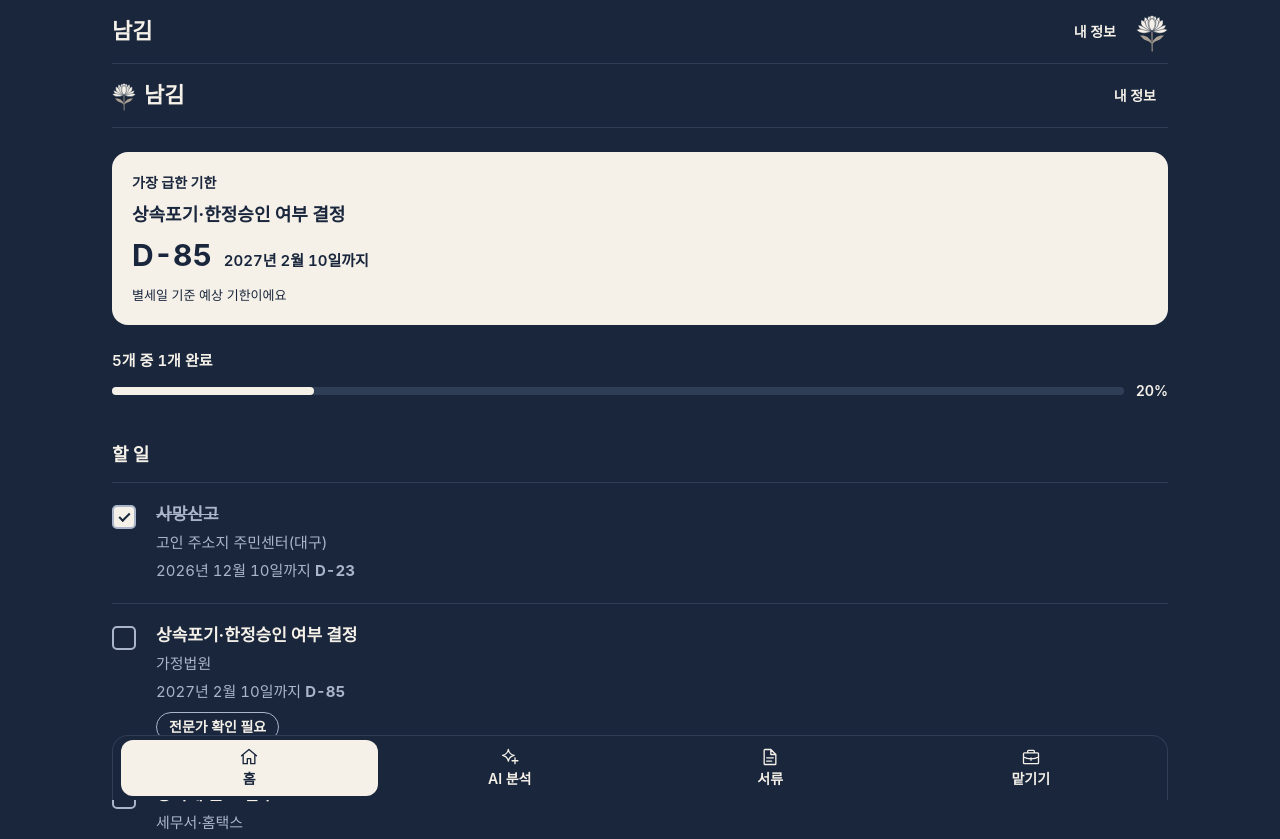
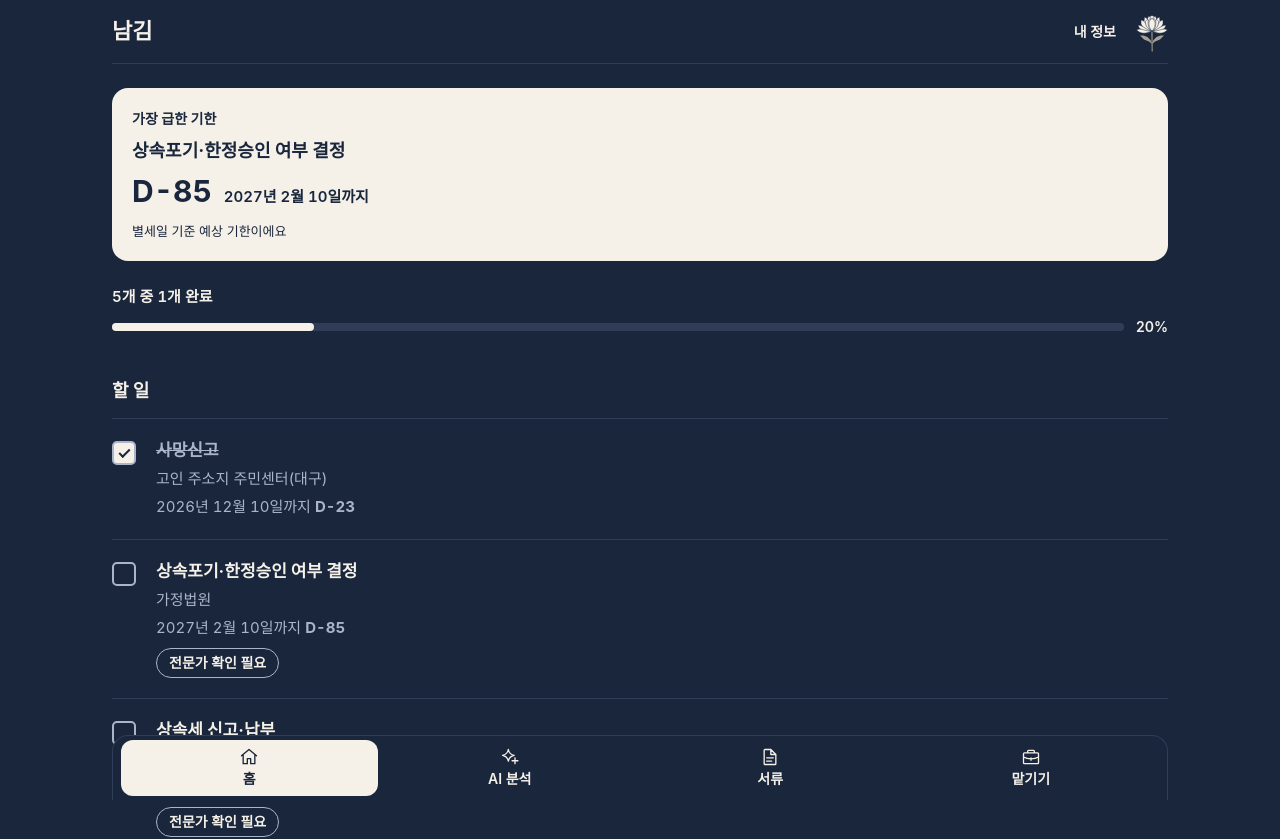
Before and after one commit to chung1yejun/AIrevolution, a Next.js app: page /home in a window 1280 px wide. Shown: the top 839 px of the page. Built offline with nearby package versions, Linux system fonts and the light colour scheme; a web font is replaced by a local one.

Commit message:
refactor(Y8): S3 공통 상태 부품으로 교체하고 임시 상단 바 제거
Co-Authored-By: Claude Opus 5.5 <noreply@anthropic.com>

```diff
--- a/app/(app)/home/HomeView.tsx
+++ b/app/(app)/home/HomeView.tsx
@@ -2,11 +2,10 @@
 
 import { useRouter } from "next/navigation";
 import { useCallback, useEffect, useState } from "react";
-import { Button } from "@/components/ui";
+import { Button, EmptyState, ErrorState, Loading } from "@/components/ui";
 import type { HomeResponse } from "@/lib/types";
 import HomeSummary from "./HomeSummary";
 import TaskList from "./TaskList";
-import { EmptyState, ErrorState, Loading } from "./temp-ui";
 
 const LOAD_ERROR = "할 일을 불러오지 못했어요. 잠시 후 다시 시도해 주세요.";
 
--- a/app/(app)/home/page.tsx
+++ b/app/(app)/home/page.tsx
@@ -1,14 +1,10 @@
 import HomeView from "./HomeView";
-import { HomeTopBar } from "./temp-ui";
 
 export default function Page() {
   return (
-    <>
-      <HomeTopBar />
-      <main className="pt-6 pb-10">
-        <h1 className="sr-only">홈</h1>
-        <HomeView />
-      </main>
-    </>
+    <main className="pt-6 pb-10">
+      <h1 className="sr-only">홈</h1>
+      <HomeView />
+    </main>
   );
 }
--- a/app/(app)/home/temp-ui.tsx
+++ /dev/null
@@ -1,50 +0,0 @@
-// 임시 부품(Y8): 김수아 S3(PR #16)의 Loading, ErrorState, EmptyState와 같은 사용법이에요.
-// S3가 main에 합쳐지면 이 파일을 지우고 `@/components/ui`에서 가져와요.
-import Link from "next/link";
-import { Button, Chrysanthemum } from "@/components/ui";
-
-export function Loading() {
-  return (
-    <div role="status" className="grid min-h-48 place-content-center justify-items-center gap-3 rounded-2xl bg-surface p-5 text-center">
-      <span aria-hidden="true" className="size-7 rounded-full border-2 border-current border-r-transparent motion-safe:animate-spin" />
-      <p>불러오는 중이에요</p>
-    </div>
-  );
-}
-
-export function ErrorState({ message, onRetry }: { message: string; onRetry: () => void }) {
-  return (
-    <div className="flex min-h-48 flex-col rounded-2xl bg-surface p-5">
-      <div role="alert" className="mb-4 grow wrap-anywhere">
-        <p className="text-lg font-semibold">문제가 생겼어요</p>
-        <p className="mt-1">{message}</p>
-      </div>
-      <Button onClick={onRetry}>다시 시도</Button>
-    </div>
-  );
-}
-
-export function EmptyState({ message, actionLabel, onAction }: { message: string; actionLabel: string; onAction: () => void }) {
-  return (
-    <div className="flex min-h-48 flex-col rounded-2xl bg-surface p-5">
-      <Chrysanthemum className="mb-3 w-8" />
-      <p className="mb-4 grow break-keep text-lg font-semibold wrap-anywhere">{message}</p>
-      <Button onClick={onAction}>{actionLabel}</Button>
-    </div>
-  );
-}
-
-/** 상단 바: S3의 (app) 레이아웃에 같은 바가 들어 있어서, S3 merge 후 지워요. */
-export function HomeTopBar() {
-  return (
-    <header className="flex min-h-16 items-center justify-between gap-4 border-b border-border py-2">
-      <p className="flex items-center gap-2 font-serif text-[22px] font-bold">
-        <Chrysanthemum className="w-6 shrink-0" />
-        남김
-      </p>
-      <Link href="/me" className="inline-flex min-h-11 items-center rounded-xl px-3 text-sm font-semibold hover:bg-surface">
-        내 정보
-      </Link>
-    </header>
-  );
-}
```
